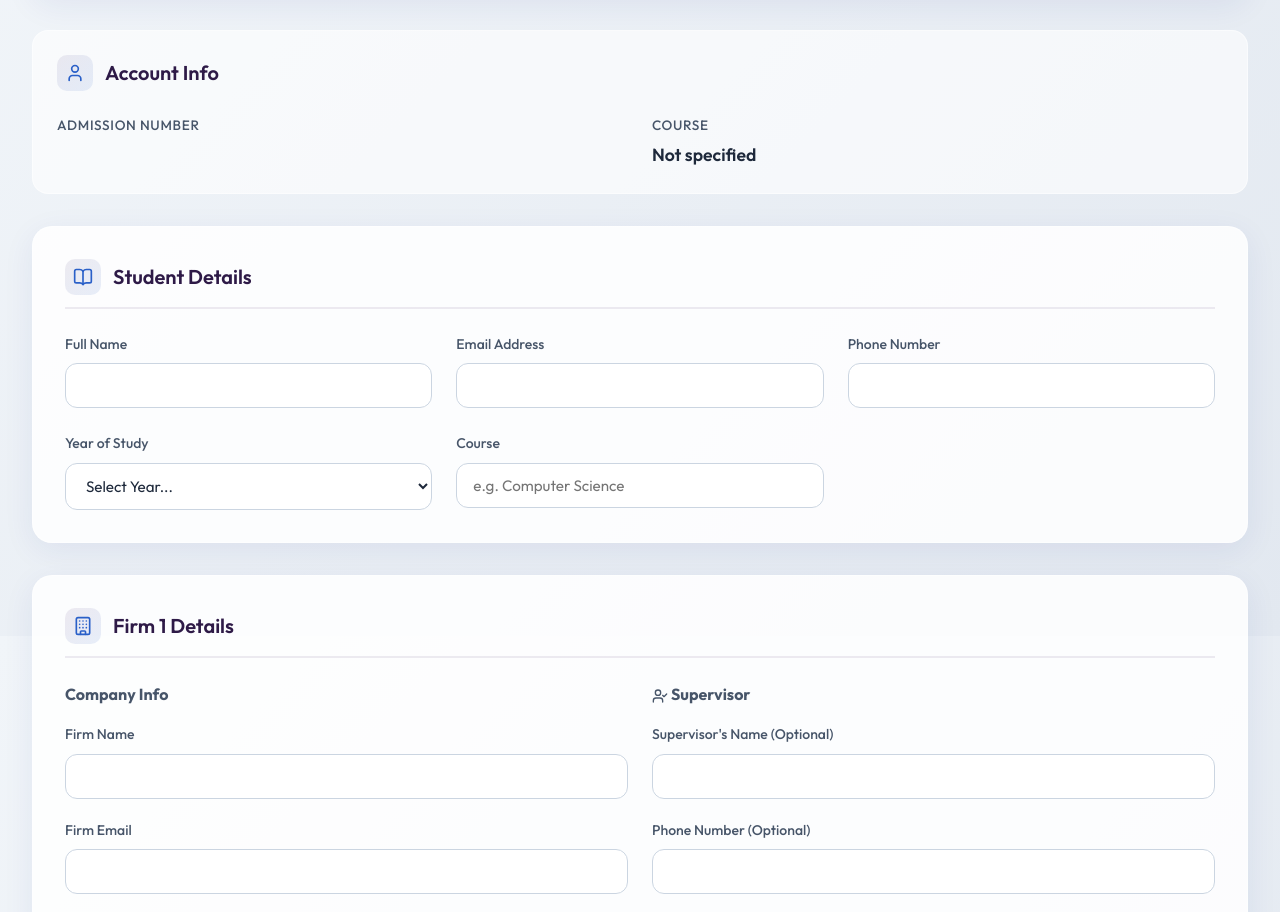
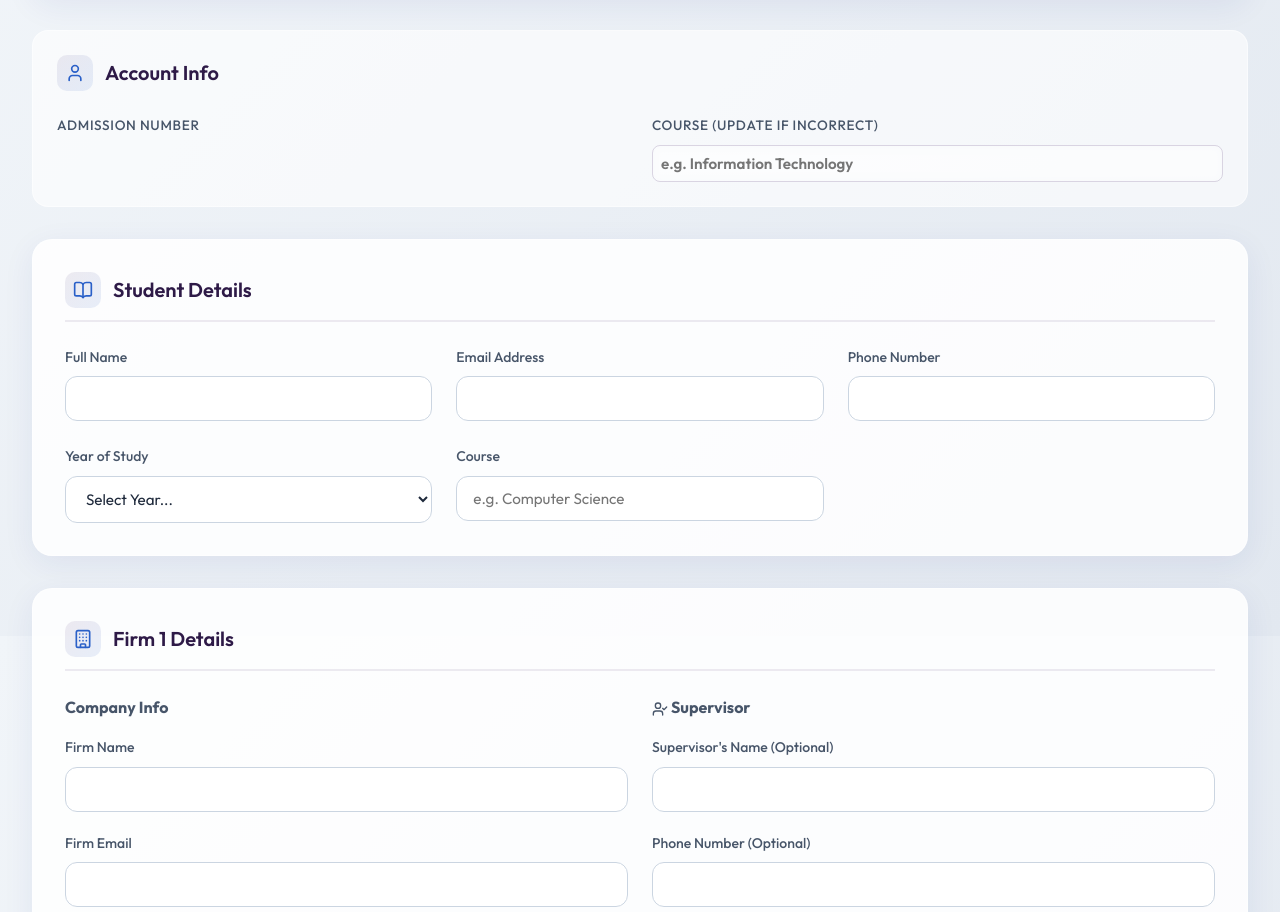
Before and after one commit to Motongorii/Attachment_Record, a Next.js app: page /dashboard in a window 1280 px wide. Shown: the part 964-1876 px from the top of the page. Built offline with nearby package versions, Linux system fonts and the light colour scheme; no server answers.

Commit message:
feat: make course editable on student dashboard and make admin course filter dynamic

```diff
--- a/src/app/dashboard/page.tsx
+++ b/src/app/dashboard/page.tsx
@@ -323,8 +323,15 @@ export default function DashboardPage() {
                 <span className="info-value">{data.admissionNumber}</span>
               </div>
               <div className="info-item">
-                <span className="info-label">Course</span>
-                <span className="info-value">{data.course || 'Not specified'}</span>
+                <span className="info-label">Course (Update if incorrect)</span>
+                <input
+                  type="text"
+                  value={data.course === 'Unknown Course' ? '' : (data.course || '')}
+                  onChange={e => handleChange('course', e.target.value)}
+                  placeholder="e.g. Information Technology"
+                  style={{ width: '100%', padding: '0.5rem', border: '1px solid rgba(90, 61, 122, 0.2)', borderRadius: '8px', outline: 'none', background: 'var(--bg-color)', color: 'var(--text-color)', fontSize: '0.95rem', fontWeight: 600, marginTop: '0.25rem' }}
+                  required
+                />
               </div>
             </div>
           </div>
```
Also changed, not shown: src/app/admin/page.tsx (+6 -3 lines).
